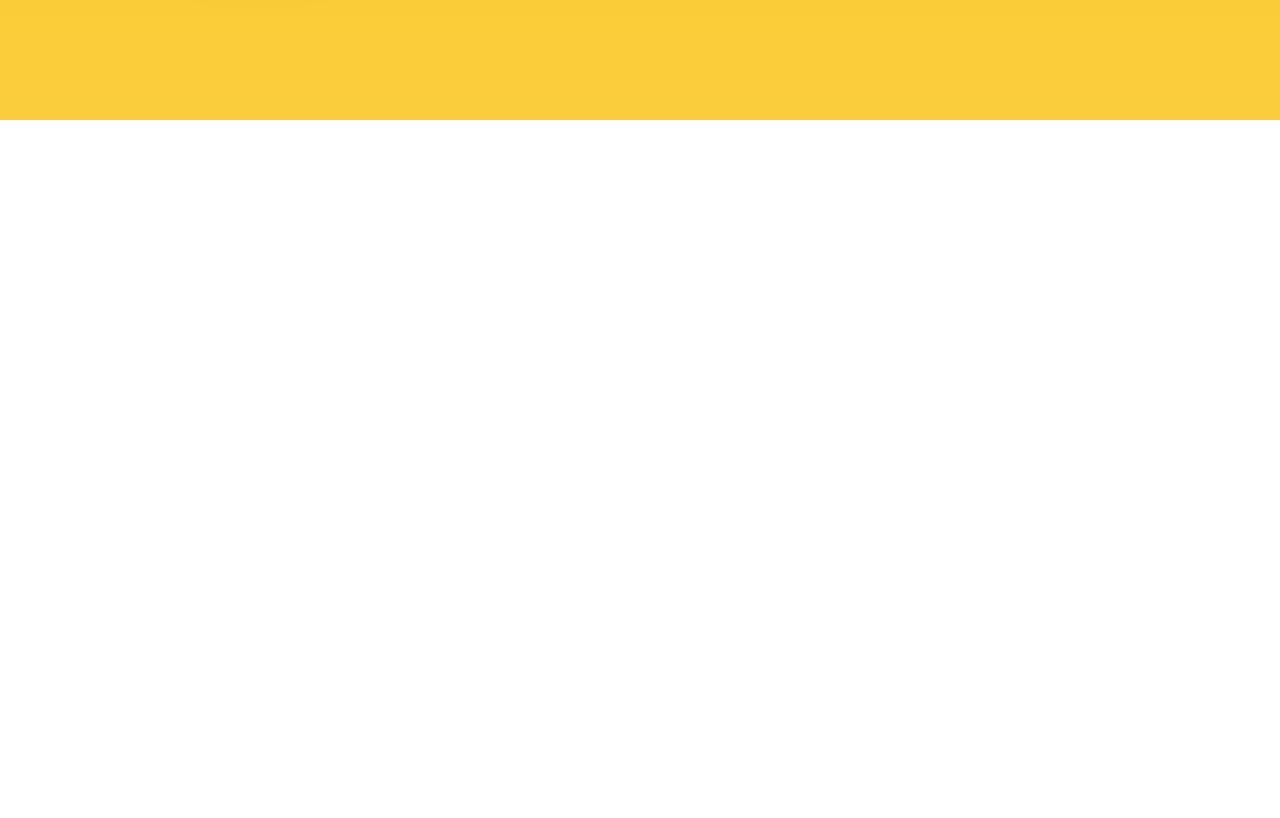
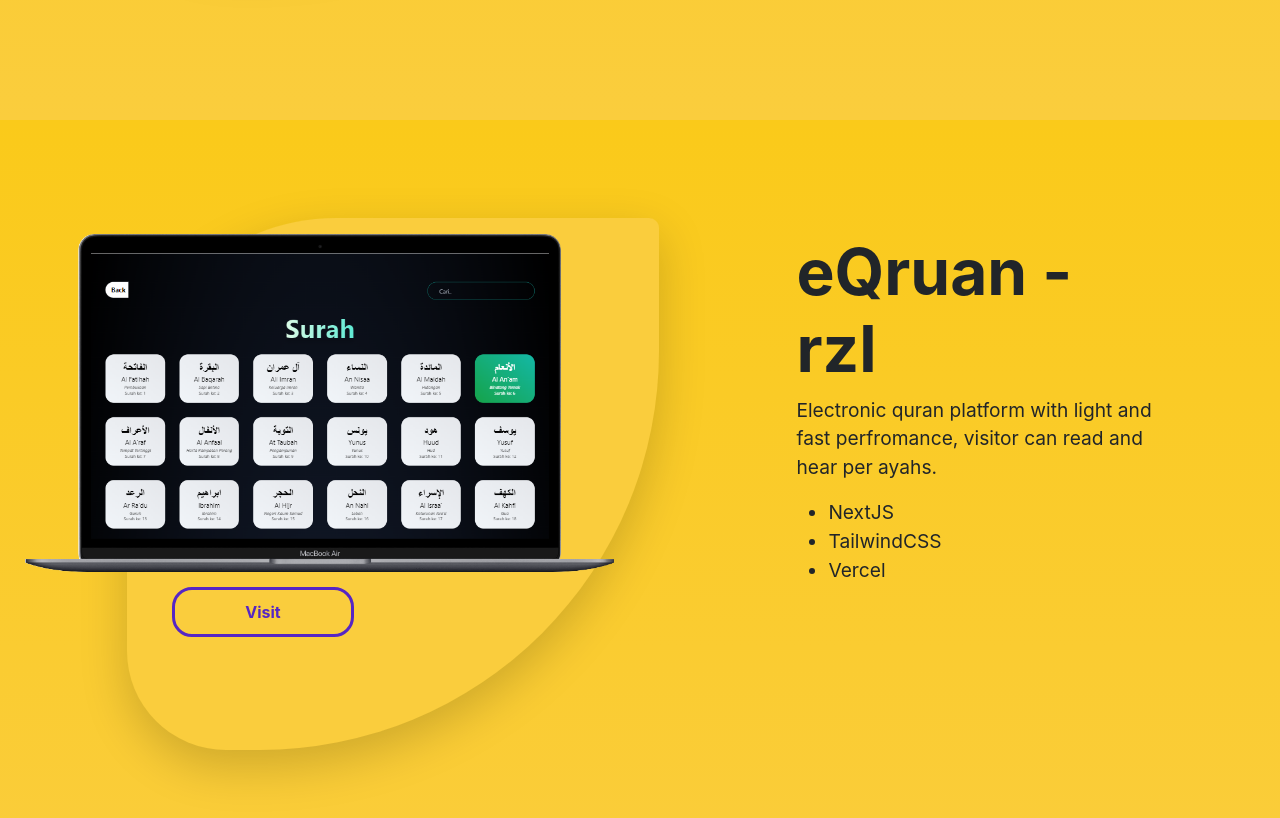
Before and after one commit to rzlzrdf/private, a React (Create React App) app: page /portofolio in a window 1280 px wide. Shown: the part 3080-3898 px from the top of the page. Before the commit the page ends 3200 px from the top, so only its background shows below. Built offline with nearby package versions, Linux system fonts and the light colour scheme.

Commit message:
add equran

```diff
--- a/src/Pages/Porto/Portofolio.js
+++ b/src/Pages/Porto/Portofolio.js
@@ -97,6 +97,28 @@ const Portofolio = () => {
           </Row>
         </Container>
       </section>
+      <section className={style.container3}>
+        <Container>
+          <Row>
+            <Col lg={8} className={style.hero1_left}>
+              <div className={style.bulat + ' shadow-lg'}></div>
+              <img src='./img/quran.png' alt='eQuran-rzl' className={style.dp} />
+              <a href='https:/equran-rzl.vercel.app/' className={style.sh + " " + style.btn}>Visit</a>
+            </Col>
+            <Col lg={4} className={style.hero1_right}>
+              <h1 className='text-dark fw-bold'>eQruan - rzl</h1>
+              <p className='text-dark'>
+                Electronic quran platform with light and fast perfromance, visitor can read and hear per ayahs.
+              </p>
+              <ul className='text-dark'>
+                <li>NextJS</li>
+                <li>TailwindCSS</li>
+                <li>Vercel</li>
+              </ul>
+            </Col>
+          </Row>
+        </Container>
+      </section>
     </>
   )
 }
```
Also changed, not shown: public/img/quran.png (added).
